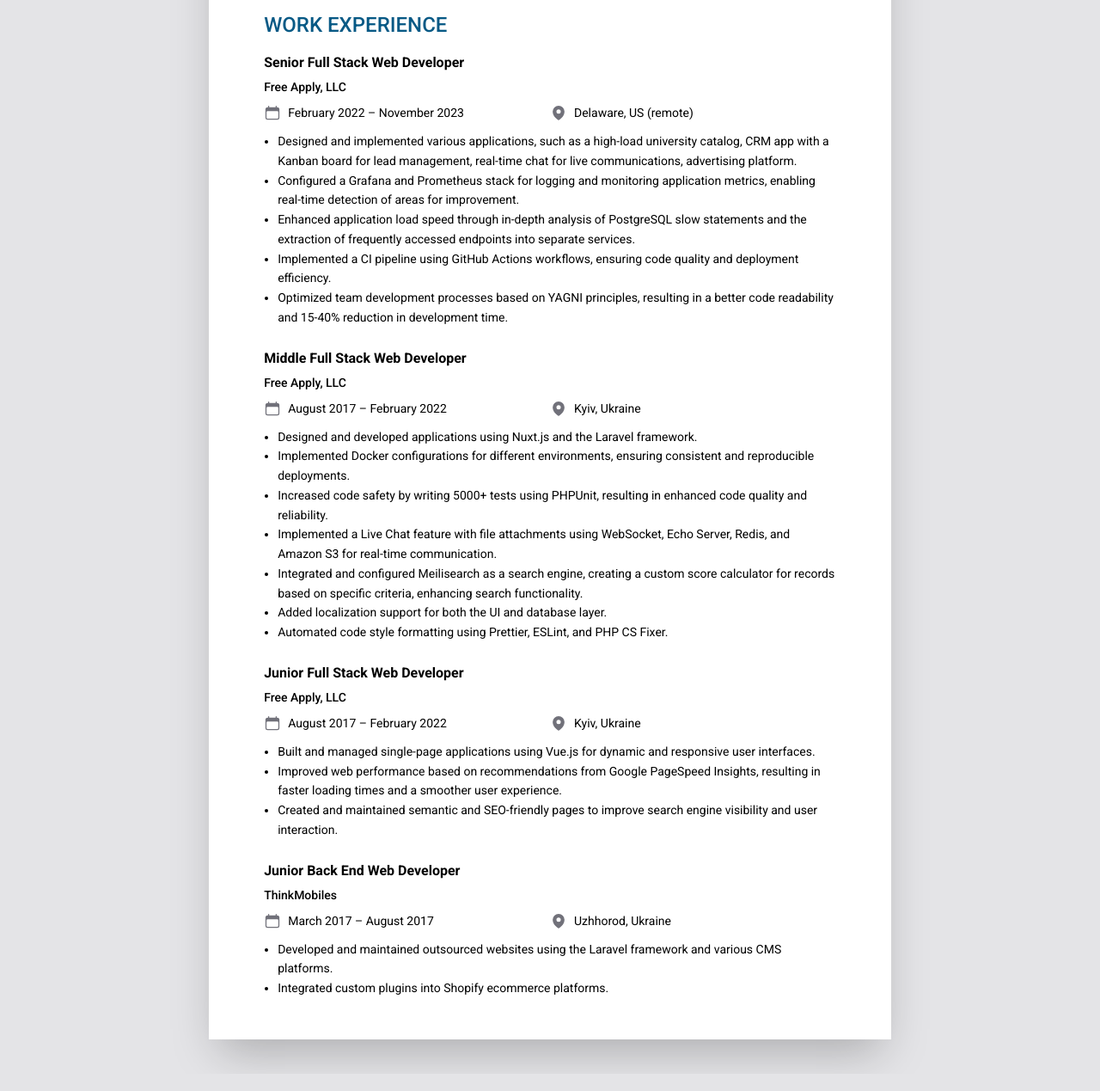
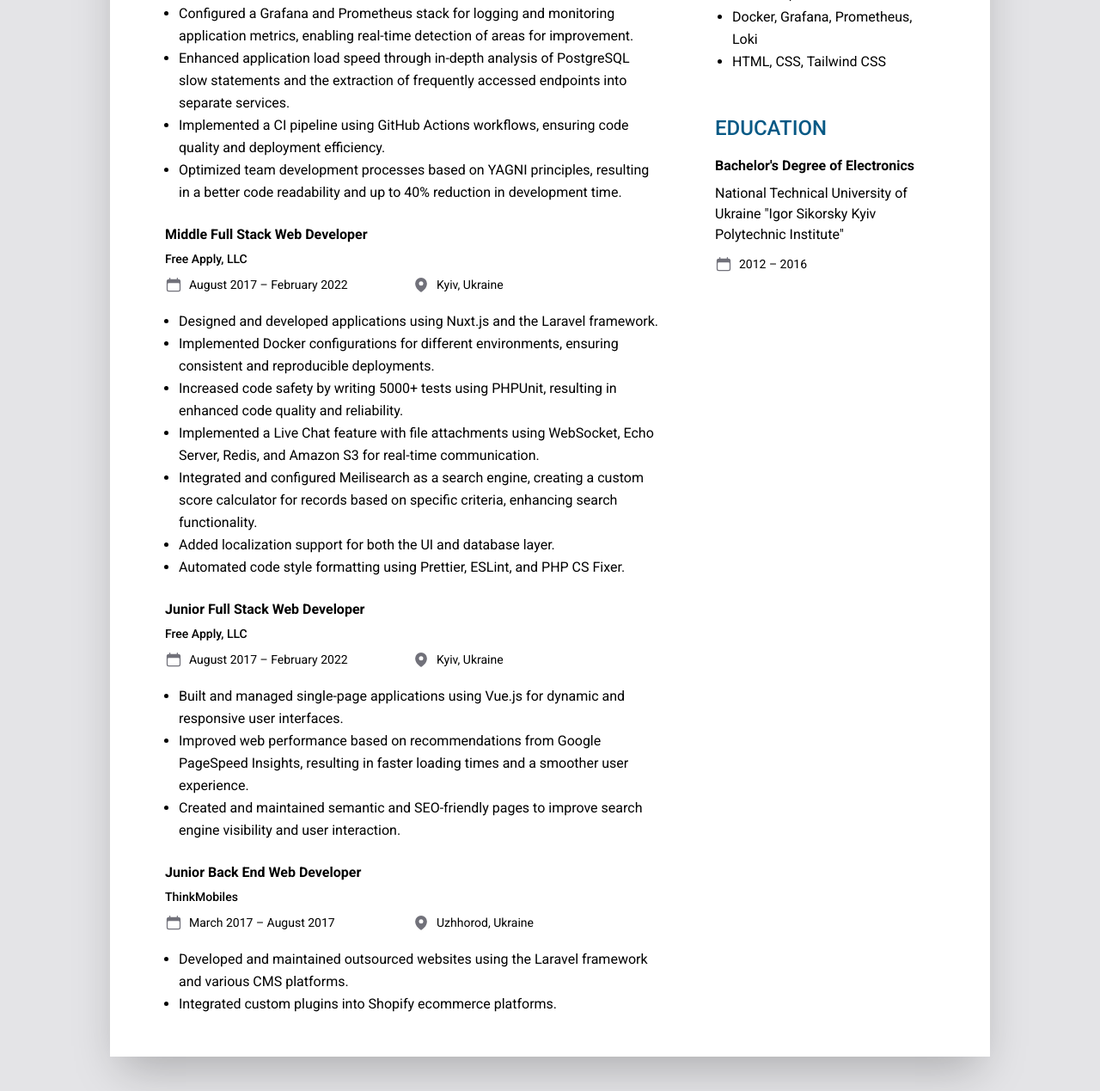
Before and after one commit to nevadskiy/nevadskiy.github.io, a website: page index.html in a window 1280 px wide. Shown: the part 487-1756 px from the top of the page at 86% size. Drawn offline with nearby package versions, Linux system fonts and the light colour scheme; files that its build step writes are made by us from their sources.

Commit message:
add education section

```diff
--- a/index.html
+++ b/index.html
@@ -8,7 +8,7 @@
 	<link href="/dist/app.css" rel="stylesheet">
 </head>
 <body class="flex flex-col items-center justify-center p-10 bg-zinc-200 font-sans">
-	<div class="w-[21cm] min-h-[29.7cm] bg-white shadow-2xl">
+	<div class="max-w-5xl mx-auto bg-white shadow-2xl">
 		<header class="px-16 py-6 bg-gradient-to-r from-teal-600 to-sky-600">
 			<div class="flex items-center">
 				<img src="/dist/me.jpg" alt="Vitalii Kalaida's photo" class="shrink-0 w-32 h-32 bg-white rounded-full object-cover border-[8px] border-white">
@@ -41,7 +41,152 @@
 			</div>
 		</header>
 
-		<main class="px-16 py-12 space-y-8">
+		<main>
+			<div class="px-16 py-12 grid grid-cols-3 gap-x-16 gap-y-8">
+				<div class="col-span-2">
+					<section>
+						<h2 class="text-sky-800 text-2xl font-medium uppercase">
+							Work Experience
+						</h2>
+
+						<div class="mt-4 space-y-6">
+							<div>
+								<h3 class="font-semibold">
+									Senior Full Stack Web Developer
+								</h3>
+
+								<div class="mt-1">
+									<a href="https://free-apply.com" target="_blank" class="text-sm font-medium">Free Apply, LLC</a>
+								</div>
+
+								<div class="mt-2 grid grid-cols-2">
+									<div class="flex items-center text-sm">
+										<svg viewBox="0 0 24 24" aria-label="Period" fill="currentColor" class="shrink-0 mr-2 inline-block w-5 h-5 text-zinc-500">
+											<path fill-rule="evenodd" d="M6.75 2.25A.75.75 0 017.5 3v1.5h9V3A.75.75 0 0118 3v1.5h.75a3 3 0 013 3v11.25a3 3 0 01-3 3H5.25a3 3 0 01-3-3V7.5a3 3 0 013-3H6V3a.75.75 0 01.75-.75zm13.5 9a1.5 1.5 0 00-1.5-1.5H5.25a1.5 1.5 0 00-1.5 1.5v7.5a1.5 1.5 0 001.5 1.5h13.5a1.5 1.5 0 001.5-1.5v-7.5z" clip-rule="evenodd" />
+										</svg>
+										February 2022 – November 2023
+									</div>
+
+									<div class="flex items-center text-sm">
+										<svg viewBox="0 0 24 24" aria-label="Location" fill="currentColor" class="shrink-0 mr-2 inline-block w-5 h-5 text-zinc-500">
+											<path fill-rule="evenodd" d="M11.54 22.351l.07.04.028.016a.76.76 0 00.723 0l.028-.015.071-.041a16.975 16.975 0 001.144-.742 19.58 19.58 0 002.683-2.282c1.944-1.99 3.963-4.98 3.963-8.827a8.25 8.25 0 00-16.5 0c0 3.846 2.02 6.837 3.963 8.827a19.58 19.58 0 002.682 2.282 16.975 16.975 0 001.145.742zM12 13.5a3 3 0 100-6 3 3 0 000 6z" clip-rule="evenodd" />
+										</svg>
+										Delaware, US (remote)
+									</div>
+								</div>
+
+								<ul class="mt-5 pl-4 list-disc leading-relaxed">
+									<li>Designed and implemented various applications, such as a high-load university catalog, CRM app with a Kanban board for lead management, real-time chat for live communications, advertising platform.</li>
+									<li>Configured a Grafana and Prometheus stack for logging and monitoring application metrics, enabling real-time detection of areas for improvement.</li>
+									<li>Enhanced application load speed through in-depth analysis of PostgreSQL slow statements and the extraction of frequently accessed endpoints into separate services.</li>
+									<li>Implemented a CI pipeline using GitHub Actions workflows, ensuring code quality and deployment efficiency.</li>
+									<li>Optimized team development processes based on YAGNI principles, resulting in a better code readability and up to 40% reduction in development time.</li>
+								</ul>
+							</div>
+
+							<div>
+								<h3 class="font-semibold">
+									Middle Full Stack Web Developer
+								</h3>
+
+								<div class="mt-1">
+									<a href="https://free-apply.com" target="_blank" class="text-sm font-medium">Free Apply, LLC</a>
+								</div>
+
+								<div class="mt-2 grid grid-cols-2">
+									<div class="flex items-center text-sm">
+										<svg viewBox="0 0 24 24" aria-label="Period" fill="currentColor" class="shrink-0 mr-2 inline-block w-5 h-5 text-zinc-500">
+											<path fill-rule="evenodd" d="M6.75 2.25A.75.75 0 017.5 3v1.5h9V3A.75.75 0 0118 3v1.5h.75a3 3 0 013 3v11.25a3 3 0 01-3 3H5.25a3 3 0 01-3-3V7.5a3 3 0 013-3H6V3a.75.75 0 01.75-.75zm13.5 9a1.5 1.5 0 00-1.5-1.5H5.25a1.5 1.5 0 00-1.5 1.5v7.5a1.5 1.5 0 001.5 1.5h13.5a1.5 1.5 0 001.5-1.5v-7.5z" clip-rule="evenodd" />
+										</svg>
+										August 2017 – February 2022
+									</div>
+
+									<div class="flex items-center text-sm">
+										<svg viewBox="0 0 24 24" aria-label="Location" fill="currentColor" class="shrink-0 mr-2 inline-block w-5 h-5 text-zinc-500">
+											<path fill-rule="evenodd" d="M11.54 22.351l.07.04.028.016a.76.76 0 00.723 0l.028-.015.071-.041a16.975 16.975 0 001.144-.742 19.58 19.58 0 002.683-2.282c1.944-1.99 3.963-4.98 3.963-8.827a8.25 8.25 0 00-16.5 0c0 3.846 2.02 6.837 3.963 8.827a19.58 19.58 0 002.682 2.282 16.975 16.975 0 001.145.742zM12 13.5a3 3 0 100-6 3 3 0 000 6z" clip-rule="evenodd" />
+										</svg>
+										Kyiv, Ukraine
+									</div>
+								</div>
+
+								<ul class="mt-5 pl-4 list-disc leading-relaxed">
+									<li>Designed and developed applications using Nuxt.js and the Laravel framework.</li>
+									<li>Implemented Docker configurations for different environments, ensuring consistent and reproducible deployments.</li>
+									<li>Increased code safety by writing 5000+ tests using PHPUnit, resulting in enhanced code quality and reliability.</li>
+									<li>Implemented a Live Chat feature with file attachments using WebSocket, Echo Server, Redis, and Amazon S3 for real-time communication.</li>
+									<li>Integrated and configured Meilisearch as a search engine, creating a custom score calculator for records based on specific criteria, enhancing search functionality.</li>
+									<li>Added localization support for both the UI and database layer.</li>
+									<li>Automated code style formatting using Prettier, ESLint, and PHP CS Fixer.</li>
+								</ul>
+							</div>
+
+							<div>
+								<h3 class="font-semibold">
+									Junior Full Stack Web Developer
+								</h3>
+
+								<div class="mt-1">
+									<a href="https://free-apply.com" target="_blank" class="text-sm font-medium">Free Apply, LLC</a>
+								</div>
+
+								<div class="mt-2 grid grid-cols-2">
+									<div class="flex items-center text-sm">
+										<svg viewBox="0 0 24 24" aria-label="Period" fill="currentColor" class="shrink-0 mr-2 inline-block w-5 h-5 text-zinc-500">
+											<path fill-rule="evenodd" d="M6.75 2.25A.75.75 0 017.5 3v1.5h9V3A.75.75 0 0118 3v1.5h.75a3 3 0 013 3v11.25a3 3 0 01-3 3H5.25a3 3 0 01-3-3V7.5a3 3 0 013-3H6V3a.75.75 0 01.75-.75zm13.5 9a1.5 1.5 0 00-1.5-1.5H5.25a1.5 1.5 0 00-1.5 1.5v7.5a1.5 1.5 0 001.5 1.5h13.5a1.5 1.5 0 001.5-1.5v-7.5z" clip-rule="evenodd" />
+										</svg>
+										August 2017 – February 2022
+									</div>
+
+									<div class="flex items-center text-sm">
+										<svg viewBox="0 0 24 24" aria-label="Location" fill="currentColor" class="shrink-0 mr-2 inline-block w-5 h-5 text-zinc-500">
+											<path fill-rule="evenodd" d="M11.54 22.351l.07.04.028.016a.76.76 0 00.723 0l.028-.015.071-.041a16.975 16.975 0 001.144-.742 19.58 19.58 0 002.683-2.282c1.944-1.99 3.963-4.98 3.963-8.827a8.25 8.25 0 00-16.5 0c0 3.846 2.02 6.837 3.963 8.827a19.58 19.58 0 002.682 2.282 16.975 16.975 0 001.145.742zM12 13.5a3 3 0 100-6 3 3 0 000 6z" clip-rule="evenodd" />
+										</svg>
+										Kyiv, Ukraine
+									</div>
+								</div>
+
+								<ul class="mt-5 pl-4 list-disc leading-relaxed">
+									<li>Built and managed single-page applications using Vue.js for dynamic and responsive user interfaces.</li>
+									<li>Improved web performance based on recommendations from Google PageSpeed Insights, resulting in faster loading times and a smoother user experience.</li>
+									<li>Created and maintained semantic and SEO-friendly pages to improve search engine visibility and user interaction.</li>
+								</ul>
+							</div>
+
+							<div>
+								<h3 class="font-semibold">
+									Junior Back End Web Developer
+								</h3>
+
+								<p class="mt-1">
+									<a href="https://thinkmobiles.com" target="_blank" class="text-sm font-medium">ThinkMobiles</a>
+								</p>
+
+								<div class="mt-2 grid grid-cols-2">
+									<div class="flex items-center text-sm">
+										<svg viewBox="0 0 24 24" aria-label="Period" fill="currentColor" class="shrink-0 mr-2 inline-block w-5 h-5 text-zinc-500">
+											<path fill-rule="evenodd" d="M6.75 2.25A.75.75 0 017.5 3v1.5h9V3A.75.75 0 0118 3v1.5h.75a3 3 0 013 3v11.25a3 3 0 01-3 3H5.25a3 3 0 01-3-3V7.5a3 3 0 013-3H6V3a.75.75 0 01.75-.75zm13.5 9a1.5 1.5 0 00-1.5-1.5H5.25a1.5 1.5 0 00-1.5 1.5v7.5a1.5 1.5 0 001.5 1.5h13.5a1.5 1.5 0 001.5-1.5v-7.5z" clip-rule="evenodd" />
+										</svg>
+										March 2017 – August 2017
+									</div>
+
+									<div class="flex items-center text-sm">
+										<svg viewBox="0 0 24 24" aria-label="Location" fill="currentColor" class="shrink-0 mr-2 inline-block w-5 h-5 text-zinc-500">
+											<path fill-rule="evenodd" d="M11.54 22.351l.07.04.028.016a.76.76 0 00.723 0l.028-.015.071-.041a16.975 16.975 0 001.144-.742 19.58 19.58 0 002.683-2.282c1.944-1.99 3.963-4.98 3.963-8.827a8.25 8.25 0 00-16.5 0c0 3.846 2.02 6.837 3.963 8.827a19.58 19.58 0 002.682 2.282 16.975 16.975 0 001.145.742zM12 13.5a3 3 0 100-6 3 3 0 000 6z" clip-rule="evenodd" />
+										</svg>
+										Uzhhorod, Ukraine
+									</div>
+								</div>
+
+								<ul class="mt-5 pl-4 list-disc leading-relaxed">
+									<li>Developed and maintained outsourced websites using the Laravel framework and various CMS platforms.</li>
+									<li>Integrated custom plugins into Shopify ecommerce platforms.</li>
+								</ul>
+							</div>
+						</div>
+					</section>
+				</div>
+
+				<div class="col-span-1 space-y-12">
 					<section>
 						<h2 class="text-sky-800 text-2xl font-medium uppercase">
 							Skills
@@ -71,144 +216,30 @@
 
 					<section>
 						<h2 class="text-sky-800 text-2xl font-medium uppercase">
-					Work Experience
+							Education
 						</h2>
 
-				<div class="mt-4 space-y-6">
-					<div>
+						<div class="mt-4">
 							<h3 class="font-semibold">
-							Senior Full Stack Web Developer
+								Bachelor's Degree of Electronics
 							</h3>
 
-						<div class="mt-1">
-							<a href="https://free-apply.com" target="_blank" class="text-sm font-medium">Free Apply, LLC</a>
-						</div>
+							<p class="mt-2">
+								National Technical University of Ukraine "Igor Sikorsky Kyiv Polytechnic Institute"
+							</p>
 
-						<div class="mt-2 grid grid-cols-2 text-sm">
-							<div class="flex items-center">
+							<div class="mt-3">
+								<div class="flex items-center text-sm">
 									<svg viewBox="0 0 24 24" aria-label="Period" fill="currentColor" class="shrink-0 mr-2 inline-block w-5 h-5 text-zinc-500">
 										<path fill-rule="evenodd" d="M6.75 2.25A.75.75 0 017.5 3v1.5h9V3A.75.75 0 0118 3v1.5h.75a3 3 0 013 3v11.25a3 3 0 01-3 3H5.25a3 3 0 01-3-3V7.5a3 3 0 013-3H6V3a.75.75 0 01.75-.75zm13.5 9a1.5 1.5 0 00-1.5-1.5H5.25a1.5 1.5 0 00-1.5 1.5v7.5a1.5 1.5 0 001.5 1.5h13.5a1.5 1.5 0 001.5-1.5v-7.5z" clip-rule="evenodd" />
 									</svg>
-								February 2022 – November 2023
+									2012 – 2016
 								</div>
-
-							<div class="flex items-center">
-								<svg viewBox="0 0 24 24" aria-label="Location" fill="currentColor" class="shrink-0 mr-2 inline-block w-5 h-5 text-zinc-500">
-									<path fill-rule="evenodd" d="M11.54 22.351l.07.04.028.016a.76.76 0 00.723 0l.028-.015.071-.041a16.975 16.975 0 001.144-.742 19.58 19.58 0 002.683-2.282c1.944-1.99 3.963-4.98 3.963-8.827a8.25 8.25 0 00-16.5 0c0 3.846 2.02 6.837 3.963 8.827a19.58 19.58 0 002.682 2.282 16.975 16.975 0 001.145.742zM12 13.5a3 3 0 100-6 3 3 0 000 6z" clip-rule="evenodd" />
-								</svg>
-								Delaware, US (remote)
-							</div>
-						</div>
-
-						<ul class="mt-3 pl-4 list-disc text-sm leading-relaxed">
-							<li>Designed and implemented various applications, such as a high-load university catalog, CRM app with a Kanban board for lead management, real-time chat for live communications, advertising platform.</li>
-							<li>Configured a Grafana and Prometheus stack for logging and monitoring application metrics, enabling real-time detection of areas for improvement.</li>
-							<li>Enhanced application load speed through in-depth analysis of PostgreSQL slow statements and the extraction of frequently accessed endpoints into separate services.</li>
-							<li>Implemented a CI pipeline using GitHub Actions workflows, ensuring code quality and deployment efficiency.</li>
-							<li>Optimized team development processes based on YAGNI principles, resulting in a better code readability and 15-40% reduction in development time.</li>
-						</ul>
-					</div>
-
-					<div>
-						<h3 class="font-semibold">
-							Middle Full Stack Web Developer
-						</h3>
-
-						<div class="mt-1">
-							<a href="https://free-apply.com" target="_blank" class="text-sm font-medium">Free Apply, LLC</a>
-						</div>
-
-						<div class="mt-2 grid grid-cols-2 text-sm">
-							<div class="flex items-center">
-								<svg viewBox="0 0 24 24" aria-label="Period" fill="currentColor" class="shrink-0 mr-2 inline-block w-5 h-5 text-zinc-500">
-									<path fill-rule="evenodd" d="M6.75 2.25A.75.75 0 017.5 3v1.5h9V3A.75.75 0 0118 3v1.5h.75a3 3 0 013 3v11.25a3 3 0 01-3 3H5.25a3 3 0 01-3-3V7.5a3 3 0 013-3H6V3a.75.75 0 01.75-.75zm13.5 9a1.5 1.5 0 00-1.5-1.5H5.25a1.5 1.5 0 00-1.5 1.5v7.5a1.5 1.5 0 001.5 1.5h13.5a1.5 1.5 0 001.5-1.5v-7.5z" clip-rule="evenodd" />
-								</svg>
-								August 2017 – February 2022
-							</div>
-
-							<div class="flex items-center">
-								<svg viewBox="0 0 24 24" aria-label="Location" fill="currentColor" class="shrink-0 mr-2 inline-block w-5 h-5 text-zinc-500">
-									<path fill-rule="evenodd" d="M11.54 22.351l.07.04.028.016a.76.76 0 00.723 0l.028-.015.071-.041a16.975 16.975 0 001.144-.742 19.58 19.58 0 002.683-2.282c1.944-1.99 3.963-4.98 3.963-8.827a8.25 8.25 0 00-16.5 0c0 3.846 2.02 6.837 3.963 8.827a19.58 19.58 0 002.682 2.282 16.975 16.975 0 001.145.742zM12 13.5a3 3 0 100-6 3 3 0 000 6z" clip-rule="evenodd" />
-								</svg>
-								Kyiv, Ukraine
-							</div>
-						</div>
-
-						<ul class="mt-3 pl-4 list-disc text-sm leading-relaxed">
-							<li>Designed and developed applications using Nuxt.js and the Laravel framework.</li>
-							<li>Implemented Docker configurations for different environments, ensuring consistent and reproducible deployments.</li>
-							<li>Increased code safety by writing 5000+ tests using PHPUnit, resulting in enhanced code quality and reliability.</li>
-							<li>Implemented a Live Chat feature with file attachments using WebSocket, Echo Server, Redis, and Amazon S3 for real-time communication.</li>
-							<li>Integrated and configured Meilisearch as a search engine, creating a custom score calculator for records based on specific criteria, enhancing search functionality.</li>
-							<li>Added localization support for both the UI and database layer.</li>
-							<li>Automated code style formatting using Prettier, ESLint, and PHP CS Fixer.</li>
-						</ul>
-					</div>
-
-					<div>
-						<h3 class="font-semibold">
-							Junior Full Stack Web Developer
-						</h3>
-
-						<div class="mt-1">
-							<a href="https://free-apply.com" target="_blank" class="text-sm font-medium">Free Apply, LLC</a>
-						</div>
-
-						<div class="mt-2 grid grid-cols-2 text-sm">
-							<div class="flex items-center">
-								<svg viewBox="0 0 24 24" aria-label="Period" fill="currentColor" class="shrink-0 mr-2 inline-block w-5 h-5 text-zinc-500">
-									<path fill-rule="evenodd" d="M6.75 2.25A.75.75 0 017.5 3v1.5h9V3A.75.75 0 0118 3v1.5h.75a3 3 0 013 3v11.25a3 3 0 01-3 3H5.25a3 3 0 01-3-3V7.5a3 3 0 013-3H6V3a.75.75 0 01.75-.75zm13.5 9a1.5 1.5 0 00-1.5-1.5H5.25a1.5 1.5 0 00-1.5 1.5v7.5a1.5 1.5 0 001.5 1.5h13.5a1.5 1.5 0 001.5-1.5v-7.5z" clip-rule="evenodd" />
-								</svg>
-								August 2017 – February 2022
-							</div>
-
-							<div class="flex items-center">
-								<svg viewBox="0 0 24 24" aria-label="Location" fill="currentColor" class="shrink-0 mr-2 inline-block w-5 h-5 text-zinc-500">
-									<path fill-rule="evenodd" d="M11.54 22.351l.07.04.028.016a.76.76 0 00.723 0l.028-.015.071-.041a16.975 16.975 0 001.144-.742 19.58 19.58 0 002.683-2.282c1.944-1.99 3.963-4.98 3.963-8.827a8.25 8.25 0 00-16.5 0c0 3.846 2.02 6.837 3.963 8.827a19.58 19.58 0 002.682 2.282 16.975 16.975 0 001.145.742zM12 13.5a3 3 0 100-6 3 3 0 000 6z" clip-rule="evenodd" />
-								</svg>
-								Kyiv, Ukraine
-							</div>
-						</div>
-
-						<ul class="mt-3 pl-4 list-disc text-sm leading-relaxed">
-							<li>Built and managed single-page applications using Vue.js for dynamic and responsive user interfaces.</li>
-							<li>Improved web performance based on recommendations from Google PageSpeed Insights, resulting in faster loading times and a smoother user experience.</li>
-							<li>Created and maintained semantic and SEO-friendly pages to improve search engine visibility and user interaction.</li>
-						</ul>
-					</div>
-
-					<div>
-						<h3 class="font-semibold">
-							Junior Back End Web Developer
-						</h3>
-
-						<p class="mt-1">
-							<a href="https://thinkmobiles.com" target="_blank" class="text-sm font-medium">ThinkMobiles</a>
-						</p>
-
-						<div class="mt-2 grid grid-cols-2 text-sm">
-							<div class="flex items-center">
-								<svg viewBox="0 0 24 24" aria-label="Period" fill="currentColor" class="shrink-0 mr-2 inline-block w-5 h-5 text-zinc-500">
-									<path fill-rule="evenodd" d="M6.75 2.25A.75.75 0 017.5 3v1.5h9V3A.75.75 0 0118 3v1.5h.75a3 3 0 013 3v11.25a3 3 0 01-3 3H5.25a3 3 0 01-3-3V7.5a3 3 0 013-3H6V3a.75.75 0 01.75-.75zm13.5 9a1.5 1.5 0 00-1.5-1.5H5.25a1.5 1.5 0 00-1.5 1.5v7.5a1.5 1.5 0 001.5 1.5h13.5a1.5 1.5 0 001.5-1.5v-7.5z" clip-rule="evenodd" />
-								</svg>
-								March 2017 – August 2017
-							</div>
-
-							<div class="flex items-center">
-								<svg viewBox="0 0 24 24" aria-label="Location" fill="currentColor" class="shrink-0 mr-2 inline-block w-5 h-5 text-zinc-500">
-									<path fill-rule="evenodd" d="M11.54 22.351l.07.04.028.016a.76.76 0 00.723 0l.028-.015.071-.041a16.975 16.975 0 001.144-.742 19.58 19.58 0 002.683-2.282c1.944-1.99 3.963-4.98 3.963-8.827a8.25 8.25 0 00-16.5 0c0 3.846 2.02 6.837 3.963 8.827a19.58 19.58 0 002.682 2.282 16.975 16.975 0 001.145.742zM12 13.5a3 3 0 100-6 3 3 0 000 6z" clip-rule="evenodd" />
-								</svg>
-								Uzhhorod, Ukraine
-							</div>
-						</div>
-
-						<ul class="mt-3 pl-4 list-disc text-sm leading-relaxed">
-							<li>Developed and maintained outsourced websites using the Laravel framework and various CMS platforms.</li>
-							<li>Integrated custom plugins into Shopify ecommerce platforms.</li>
-						</ul>
 							</div>
 						</div>
 					</section>
+				</div>
+			</div>
 		</main>
 	</div>
 </body>
```
Lines whose indentation alone changed are shown as unchanged.
